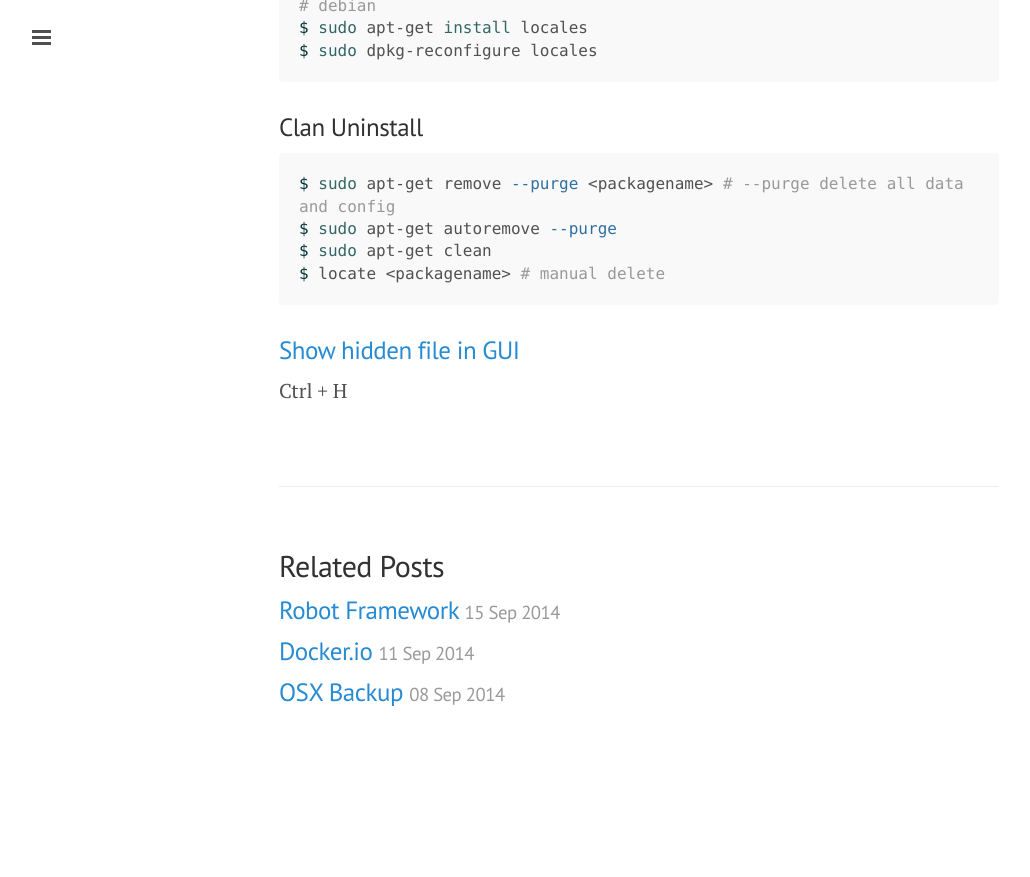
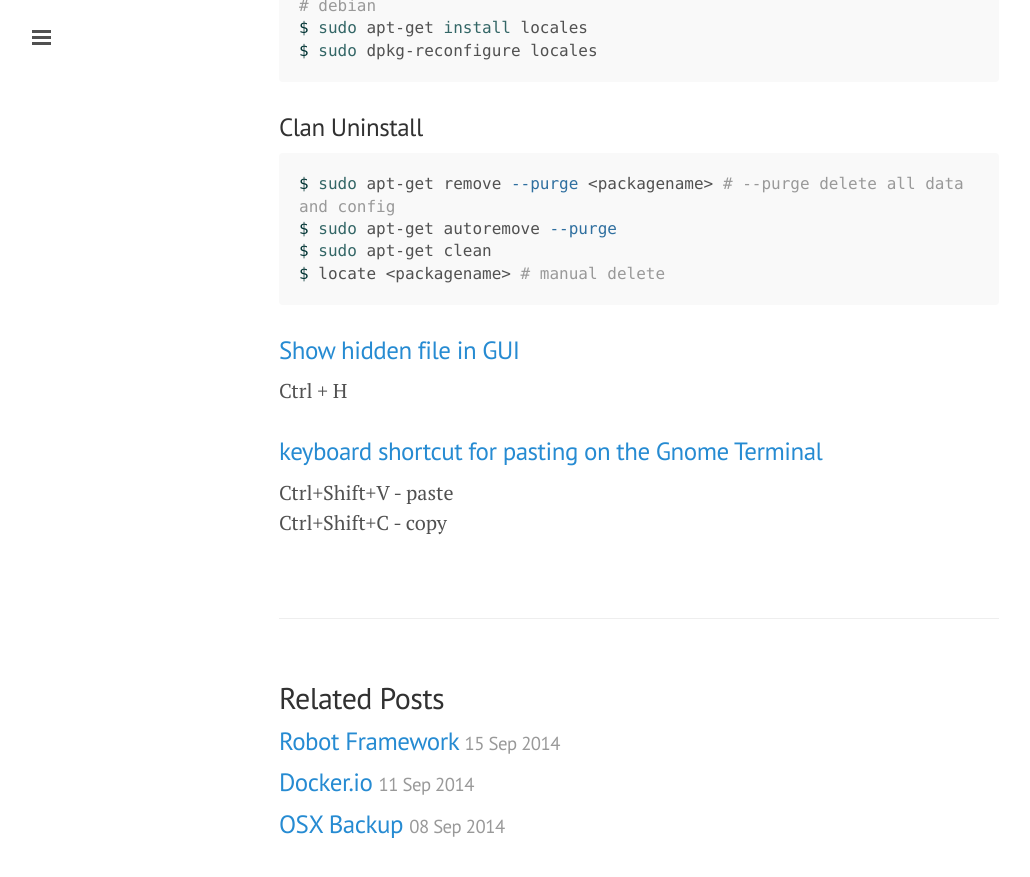
Before and after one commit to ibotdotout/ibotdotout.github.io, a Jekyll site: the page built from _posts/2014-09-10-debian.md, in a window 1280 px wide and 900 px high, scrolled down 2287 px. Shown: the top 877 px of the window, without its empty margins (1-1031 px from the left). Built offline with Jekyll 4.4.1, drawn with Linux system fonts in a browser that asks for light colours; Markdown is read by kramdown in place of the engine named in the settings; before the commit the page ends 3056 px from its top, so only the background shows below that.

Commit message:
copy/paste shortcut

```diff
--- a/_posts/2014-09-10-debian.md
+++ b/_posts/2014-09-10-debian.md
@@ -110,3 +110,9 @@ $ locate <packagename> # manual delete
 ### [Show hidden file in GUI](http://ubuntuforums.org/showthread.php?t=1108528)
 
 Ctrl + H
+
+
+### [keyboard shortcut for pasting on the Gnome Terminal](http://askubuntu.com/questions/202459/keyboard-shortcut-for-pasting-on-the-gnome-terminal)
+
+Ctrl+Shift+V - paste
+Ctrl+Shift+C - copy
```
